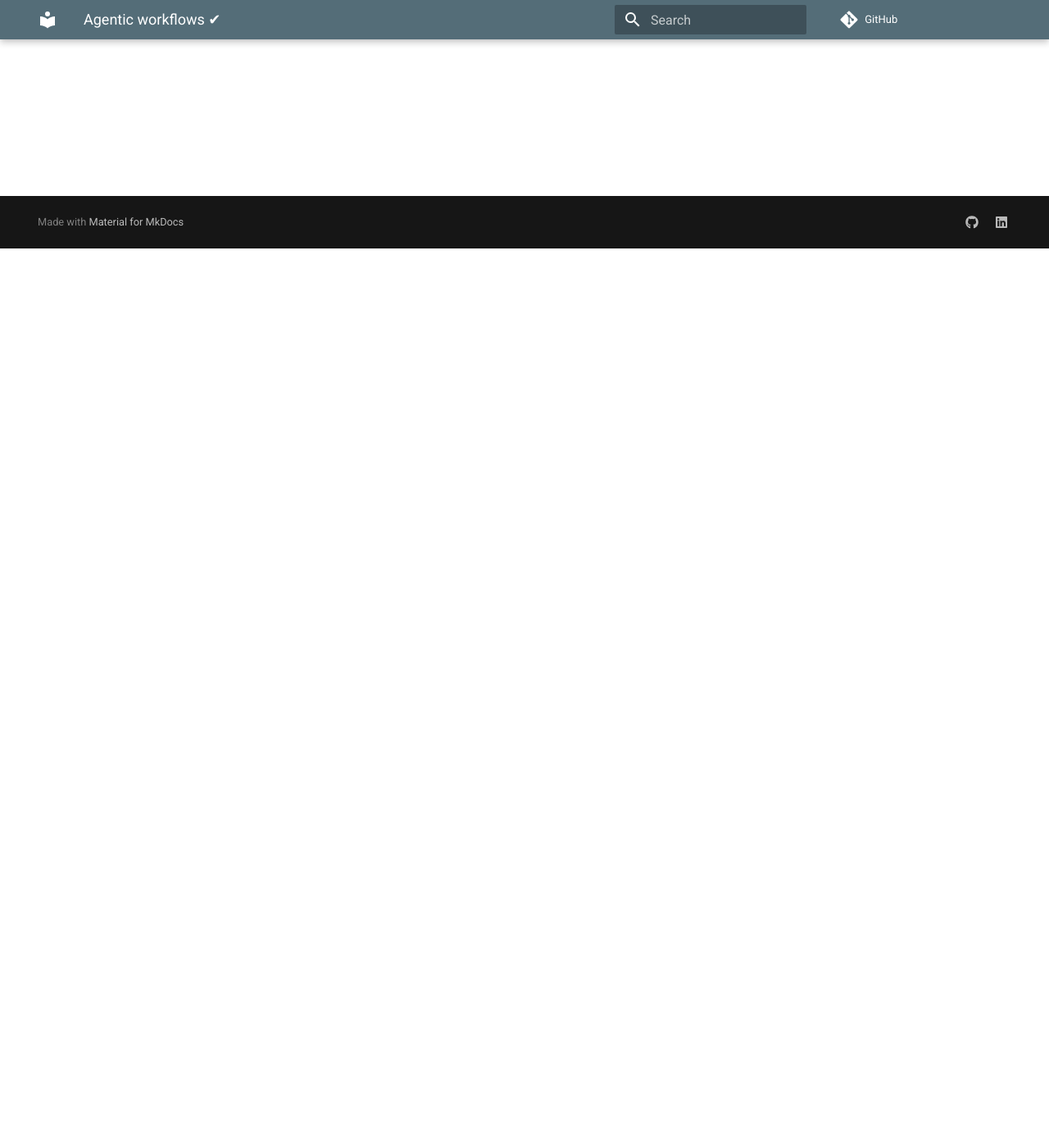
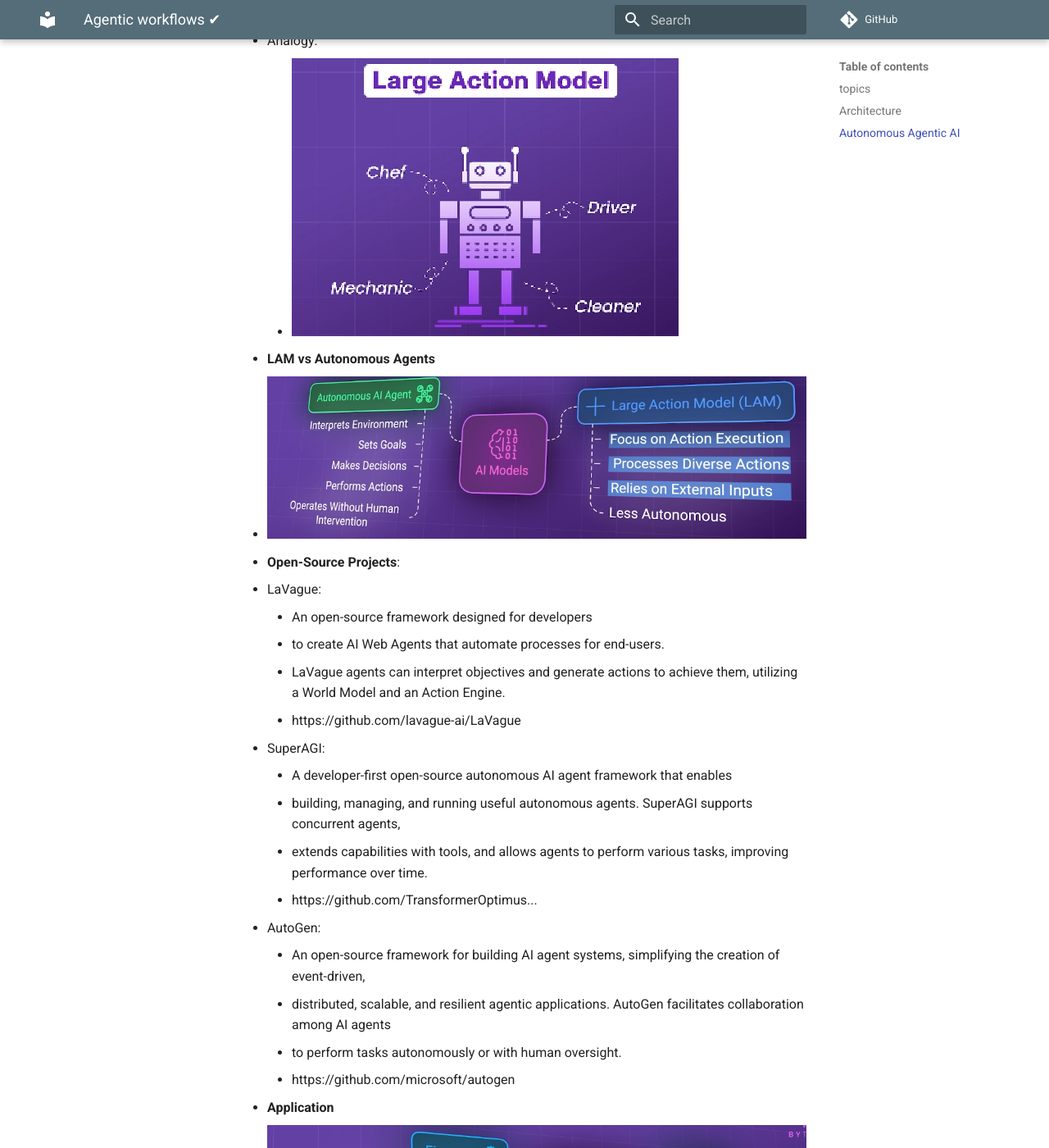
Before and after one commit to lekhrajdinkar/AI-Engineer, an MkDocs documentation site: the page built from docs/2025/02_KK_AgenticAI/04_Agentic_workflows.md, in a window 1280 px wide and 1400 px high, scrolled down 1097 px. Shown: the whole window at 82% size. Built offline with MkDocs 1.6.1 and Material for MkDocs 9.7.7, drawn with Linux system fonts in a browser that asks for light colours; comment, search, counter and statistics services are not loaded; some of the changed text lies outside the part shown.

Commit message:
`Autonomous` Agentic AI

```diff
--- a/docs/2025/02_KK_AgenticAI/04_Agentic_workflows.md
+++ b/docs/2025/02_KK_AgenticAI/04_Agentic_workflows.md
@@ -15,3 +15,38 @@
   - memory (user session),
   - guardrails
   - orchestration (monitoring, logging, RT insights, etc)
+
+## `Autonomous` Agentic AI
+- https://www.youtube.com/watch?v=SYHqSAWQ4NY&list=PLJq-63ZRPdBu38EjXRXzyPat3sYMHbIWU&index=11
+  - Analyze Surrounding
+  - Make Decision
+  - Execute Action
+  - No human instruction, feedback, etc.
+  - Not 100% reliable.
+  - Analogy:
+    - ![img.png](../../99_img/bm/llm/11/img.png)
+
+- **LAM vs Autonomous Agents**
+  - ![img_1.png](../../99_img/bm/llm/11/img_1.png)
+
+- **Open-Source Projects**:
+  - LaVague:
+    - An open-source framework designed for developers
+    - to create AI Web Agents that automate processes for end-users.
+    - LaVague agents can interpret objectives and generate actions to achieve them, utilizing a World Model and an Action Engine.
+    - https://github.com/lavague-ai/LaVague
+
+  - SuperAGI:
+    - A developer-first open-source autonomous AI agent framework that enables
+    - building, managing, and running useful autonomous agents. SuperAGI supports concurrent agents,
+    - extends capabilities with tools, and allows agents to perform various tasks, improving performance over time.
+    - https://github.com/TransformerOptimus...
+
+  - AutoGen:
+    - An open-source framework for building AI agent systems, simplifying the creation of event-driven,
+    - distributed, scalable, and resilient agentic applications. AutoGen facilitates collaboration among AI agents
+    - to perform tasks autonomously or with human oversight.
+    - https://github.com/microsoft/autogen
+
+- **Application**
+  - ![img_2.png](../../99_img/bm/llm/11/img_2.png)
```
Also changed, not shown: docs/2025/01_AWS_AIF-C01/00_01_kickOff.md (+3 -1 lines), docs/2025/01_AWS_AIF-C01/01_03_DL.md (+0 -9 lines), docs/2025/01_AWS_AIF-C01/02_01_GEN-AI.md (+5 -0 lines), docs/99_img/bm/llm/11/img.png (added), docs/99_img/bm/llm/11/img_1.png (added), docs/99_img/bm/llm/11/img_2.png (added).
